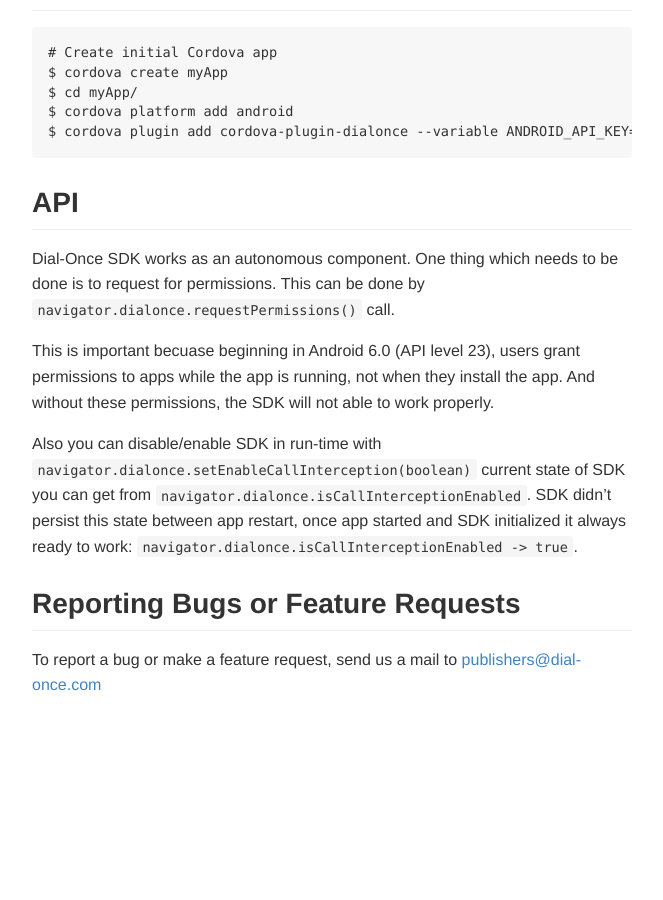
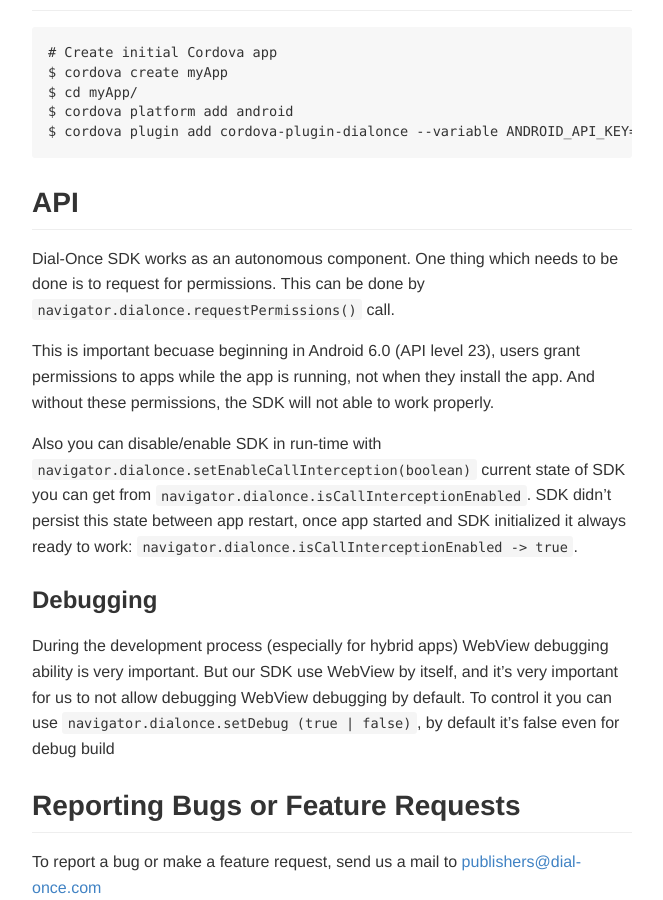
Before and after one commit to dialonce/dialonce.github.io, a Jekyll site: the page built from cordova/howto/index.md, in a window 1280 px wide and 900 px high, scrolled down 2555 px. Shown: the whole window, without its empty margins (308-971 px from the left). Built offline with Jekyll 4.4.1, drawn with Linux system fonts in a browser that asks for light colours; before the commit the page ends 3253 px from its top, so only the background shows below that.

Commit message:
Add description for setDebug API

```diff
--- a/cordova/howto/index.md
+++ b/cordova/howto/index.md
@@ -99,6 +99,10 @@
 
 Also you can disable/enable SDK in run-time with `navigator.dialonce.setEnableCallInterception(boolean)` current state of SDK you can get from `navigator.dialonce.isCallInterceptionEnabled`. SDK didn't persist this state between app restart, once app started and SDK initialized it always ready to work: `navigator.dialonce.isCallInterceptionEnabled -> true`.
 
+### Debugging
+
+During the development process (especially for hybrid apps) WebView debugging ability is very important. But our SDK use WebView by itself, and it's very important for us to not allow debugging WebView debugging by default. To control it you can use `navigator.dialonce.setDebug (true | false)`, by default it's false even for debug build
+
 Reporting Bugs or Feature Requests
 ----------------------------------
 
```
